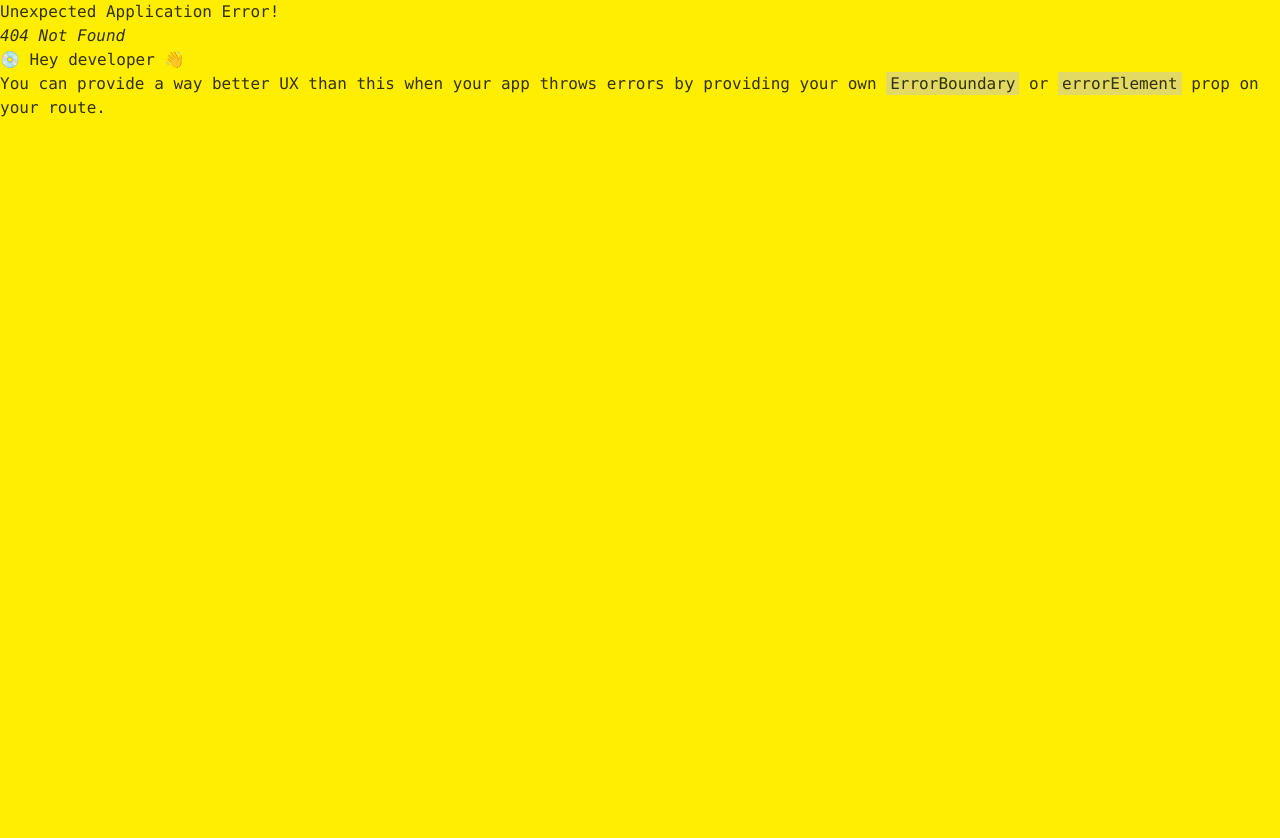
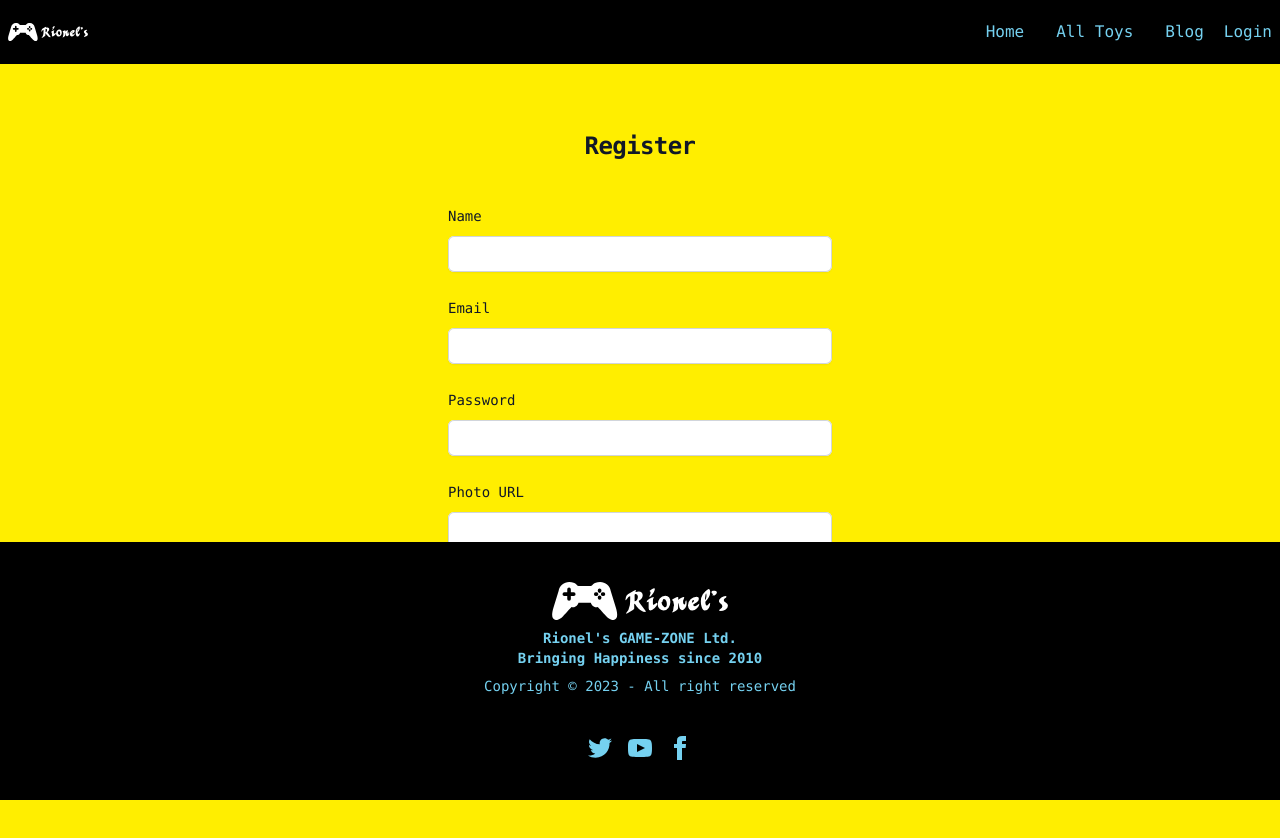
Before and after one commit to RionelxSlovesky/Rionels-GameZone, a React (Vite) app in the folder Rionels/: page /register in a window 1280 px wide. Before the commit this address had no page. Shown: the top 838 px of the page. Before the commit the page ends 800 px from the top, so only its background shows below. Built offline with nearby package versions, Linux system fonts and the light colour scheme.

Commit message:
Created Authentication Layouts
Created the layouts for login and registration

```diff
--- /dev/null
+++ b/Rionels/src/Pages/Authentication/Login/Login.jsx
@@ -0,0 +1,72 @@
+import { Link } from "react-router-dom";
+
+const Login = () => {
+  return (
+    <div className="flex min-h-full flex-1 flex-col justify-center px-6 py-6 lg:px-8">
+      <div className="sm:mx-auto sm:w-full sm:max-w-sm">
+        <h2 className="mt-10 text-center text-2xl font-bold leading-9 tracking-tight text-gray-900">
+          Login
+        </h2>
+      </div>
+
+      <div className="mt-10 sm:mx-auto sm:w-full sm:max-w-sm">
+        <form className="space-y-6">
+          <div>
+            <label
+              htmlFor="email"
+              className="block text-sm font-medium leading-6 text-gray-900"
+            >
+              Email
+            </label>
+            <div className="mt-2">
+              <input
+                id="email"
+                name="email"
+                type="email"
+                autoComplete="email"
+                required
+                className="px-3 block w-full rounded-md border-0 py-1.5 text-gray-900 shadow-sm ring-1 ring-inset ring-gray-300 placeholder:text-gray-400 focus:ring-2 focus:ring-inset focus:ring-indigo-600 sm:text-sm sm:leading-6"
+              />
+            </div>
+          </div>
+
+          <div>
+            <div className="flex items-center justify-between">
+              <label
+                htmlFor="password"
+                className="block text-sm font-medium leading-6 text-gray-900"
+              >
+                Password
+              </label>
+            </div>
+            <div className="mt-2">
+              <input
+                id="password"
+                name="password"
+                type="password"
+                autoComplete="current-password"
+                required
+                className="px-3 block w-full rounded-md border-0 py-1.5 text-gray-900 shadow-sm ring-1 ring-inset ring-gray-300 placeholder:text-gray-400 focus:ring-2 focus:ring-inset focus:ring-indigo-600 sm:text-sm sm:leading-6"
+              />
+            </div>
+          </div>
+
+          <div>
+            <button
+              type="submit"
+              className="flex w-full justify-center rounded-md bg-secondary px-3 py-1.5 text-sm font-semibold leading-6 text-neutral shadow-sm hover:bg-secondary-focus focus-visible:outline focus-visible:outline-2 focus-visible:outline-offset-2 focus-visible:bg-secondary-focus"
+            >
+              Login
+            </button>
+          </div>
+        </form>
+        <p className="mt-10 text-center text-sm text-gray-500">
+          Not a member?{" "}
+            <Link to='/register' className="font-semibold leading-6 text-indigo-600 hover:text-indigo-500">Register</Link>
+        </p>
+      </div>
+    </div>
+  );
+};
+
+export default Login;
--- /dev/null
+++ b/Rionels/src/Pages/Authentication/Registration/Registration.jsx
@@ -0,0 +1,113 @@
+import { Link } from "react-router-dom";
+
+const Registration = () => {
+  return (
+    <div className="flex min-h-full flex-1 flex-col justify-center px-6 py-6 lg:px-8">
+      <div className="sm:mx-auto sm:w-full sm:max-w-sm">
+        <h2 className="mt-10 text-center text-2xl font-bold leading-9 tracking-tight text-gray-900">
+          Register
+        </h2>
+      </div>
+
+      <div className="mt-10 sm:mx-auto sm:w-full sm:max-w-sm">
+        <form className="space-y-6">
+          <div>
+            <label
+              htmlFor="name"
+              className="block text-sm font-medium leading-6 text-gray-900"
+            >
+              Name
+            </label>
+            <div className="mt-2">
+              <input
+                id="name"
+                name="name"
+                type="name"
+                autoComplete="name"
+                required
+                className="px-3 block w-full rounded-md border-0 py-1.5 text-gray-900 shadow-sm ring-1 ring-inset ring-gray-300 placeholder:text-gray-400 focus:ring-2 focus:ring-inset focus:ring-indigo-600 sm:text-sm sm:leading-6"
+              />
+            </div>
+          </div>
+          <div>
+            <label
+              htmlFor="email"
+              className="block text-sm font-medium leading-6 text-gray-900"
+            >
+              Email
+            </label>
+            <div className="mt-2">
+              <input
+                id="email"
+                name="email"
+                type="email"
+                autoComplete="email"
+                required
+                className="px-3 block w-full rounded-md border-0 py-1.5 text-gray-900 shadow-sm ring-1 ring-inset ring-gray-300 placeholder:text-gray-400 focus:ring-2 focus:ring-inset focus:ring-indigo-600 sm:text-sm sm:leading-6"
+              />
+            </div>
+          </div>
+
+          <div>
+            <div className="flex items-center justify-between">
+              <label
+                htmlFor="password"
+                className="block text-sm font-medium leading-6 text-gray-900"
+              >
+                Password
+              </label>
+            </div>
+            <div className="mt-2">
+              <input
+                id="password"
+                name="password"
+                type="password"
+                autoComplete="current-password"
+                required
+                className="px-3 block w-full rounded-md border-0 py-1.5 text-gray-900 shadow-sm ring-1 ring-inset ring-gray-300 placeholder:text-gray-400 focus:ring-2 focus:ring-inset focus:ring-indigo-600 sm:text-sm sm:leading-6"
+              />
+            </div>
+          </div>
+
+          <div>
+            <label
+              htmlFor="name"
+              className="block text-sm font-medium leading-6 text-gray-900"
+            >
+              Photo URL
+            </label>
+            <div className="mt-2">
+              <input
+                id="photoURL"
+                name="photoURL"
+                type="photoURL"
+                required
+                className="px-3 block w-full rounded-md border-0 py-1.5 text-gray-900 shadow-sm ring-1 ring-inset ring-gray-300 placeholder:text-gray-400 focus:ring-2 focus:ring-inset focus:ring-indigo-600 sm:text-sm sm:leading-6"
+              />
+            </div>
+          </div>
+
+          <div>
+            <button
+              type="submit"
+              className="flex w-full justify-center rounded-md bg-secondary px-3 py-1.5 text-sm font-semibold leading-6 text-neutral shadow-sm hover:bg-secondary-focus focus-visible:outline focus-visible:outline-2 focus-visible:outline-offset-2 focus-visible:bg-secondary-focus"
+            >
+              Register
+            </button>
+          </div>
+        </form>
+        <p className="mt-10 text-center text-sm text-gray-500">
+          Already have an account?{" "}
+          <Link
+            to="/login"
+            className="font-semibold leading-6 text-indigo-600 hover:text-indigo-500"
+          >
+            Login
+          </Link>
+        </p>
+      </div>
+    </div>
+  );
+};
+
+export default Registration;
--- a/Rionels/src/Pages/Shared/Header/Header.jsx
+++ b/Rionels/src/Pages/Shared/Header/Header.jsx
@@ -1,11 +1,13 @@
-import logo from '../../../assets/Rionel/vector/default-monochrome-white.svg'
-import {Link} from 'react-router-dom'
+import logo from "../../../assets/Rionel/vector/default-monochrome-white.svg";
+import { Link } from "react-router-dom";
 
 const Header = () => {
+  const user = false;
+
   return (
     <div className="navbar bg-black text-secondary flex-col md:flex-row">
       <div className="flex-1">
-        <Link to='/'>
+        <Link to="/">
           <div className="w-20 rounded-full">
             <img src={logo} />
           </div>
@@ -14,7 +16,7 @@ const Header = () => {
       <div className="flex-none">
         <ul className="menu menu-horizontal px-1">
           <li>
-            <Link to='/'>Home</Link>
+            <Link to="/">Home</Link>
           </li>
           <li>
             <Link>All Toys</Link>
@@ -23,7 +25,7 @@ const Header = () => {
             <Link>Blog</Link>
           </li>
         </ul>
-
+        {user ? (
           <div className="dropdown dropdown-end">
             <label tabIndex={0} className="btn btn-ghost btn-circle avatar">
               <div className="w-10 rounded-full">
@@ -42,6 +44,9 @@ const Header = () => {
               </li>
             </ul>
           </div>
+        ) : (
+          <Link to='/login'>Login</Link>
+        )}
       </div>
     </div>
   );
```
Also changed, not shown: Rionels/src/Routers/Router.jsx (+10 -0 lines). Lines whose indentation alone changed are shown as unchanged.
